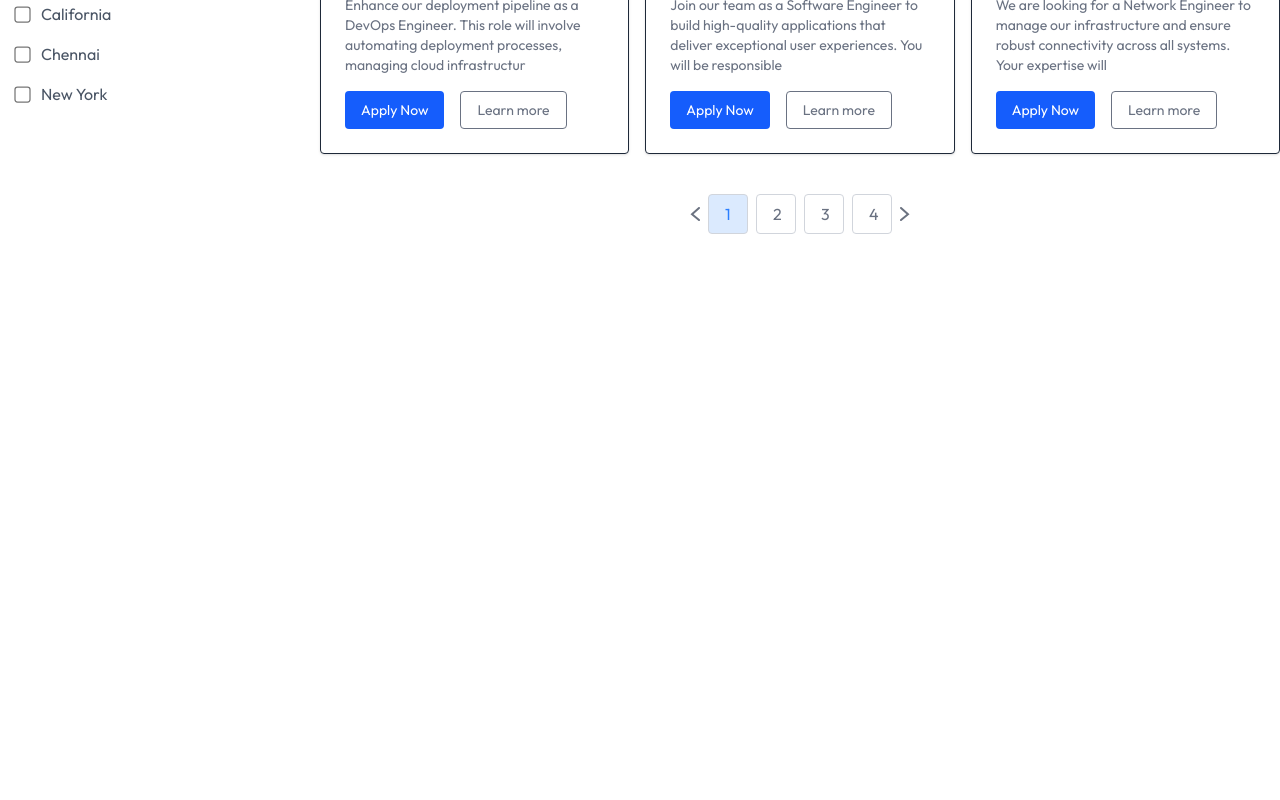
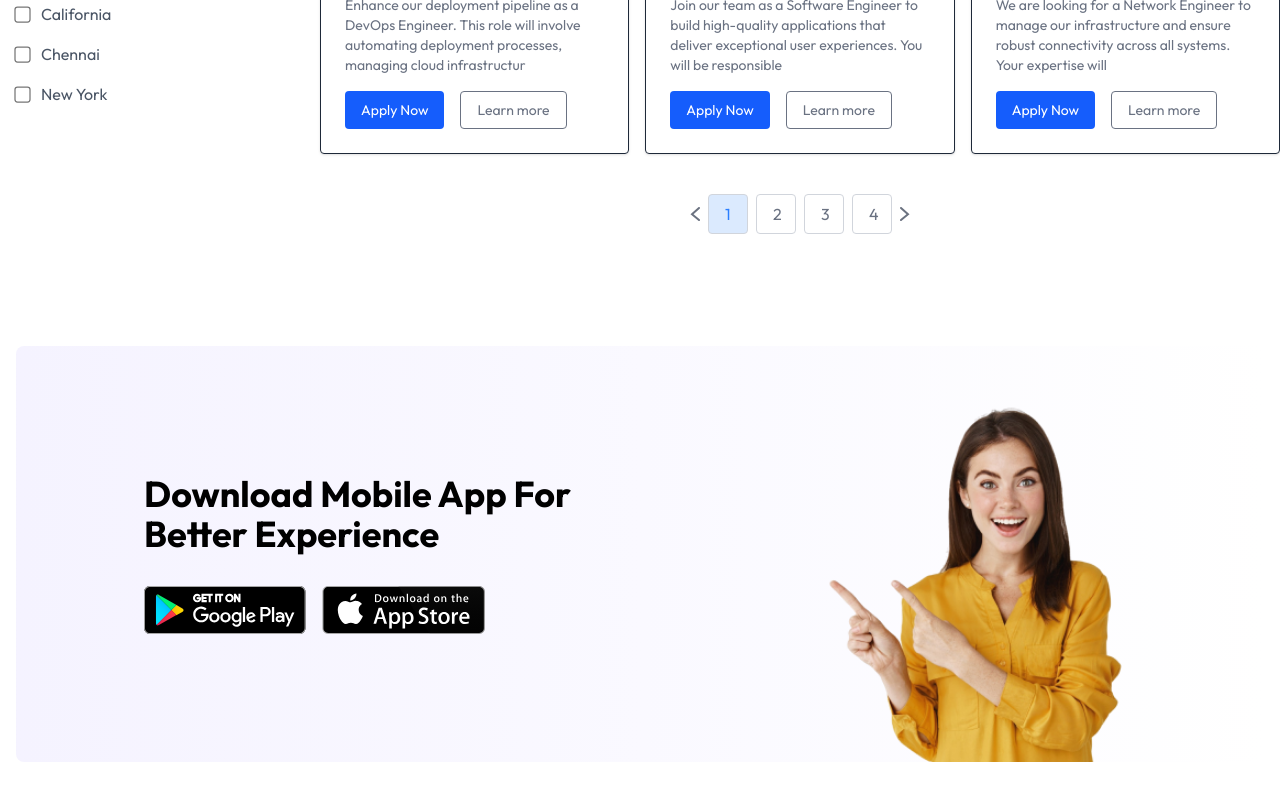
Before and after one commit to harsh038/JP-NREM, a React (Vite) app in the folder client/: page / in a window 1280 px wide. Shown: the part 1164-1964 px from the top of the page. Before the commit the page ends 1430 px from the top, so only its background shows below. Built offline with nearby package versions, Linux system fonts and the light colour scheme; no server answers.

Commit message:
app banner added

```diff
--- /dev/null
+++ b/client/src/components/AppDownload.jsx
@@ -0,0 +1,26 @@
+import { assets } from "../assets/assets";
+
+const AppDownload = () => {
+  return (
+    <div className="container px-4 2xl:px-20 mx-auto my-20">
+      <div className="relative  bg-gradient-to-r from-violet-50 p-12 sm:p-24 lg:p-32 rounded-lg">
+        <div>
+          <h1 className="text-2xl sm:text-4xl font-bold mb-8 max-w-md">
+            Download Mobile App For Better Experience
+          </h1>
+          <div className="flex gap-4">
+            <a className="inline-block" href="#">
+              <img className="h-12" src={assets.play_store} alt="" />
+            </a>
+            <a className="inline-block" href="#">
+              <img className="h-12" src={assets.app_store} alt="" />
+            </a>
+          </div>
+        </div>
+        <img className="absolute w-80 right-0 bottom-0 mr-32 max-lg:hidden" src={assets.app_main_img} alt="" />
+      </div>
+    </div>
+  );
+};
+
+export default AppDownload;
--- a/client/src/pages/Home.jsx
+++ b/client/src/pages/Home.jsx
@@ -1,3 +1,4 @@
+import AppDownload from "../components/AppDownload";
 import Hero from "../components/Hero";
 import JobListing from "../components/JobListing";
 import Navbar from "../components/Navbar";
@@ -7,6 +8,7 @@
     <Navbar/>
     <Hero/>
     <JobListing/>
+    <AppDownload/>
   </div>;
 };
 
```
